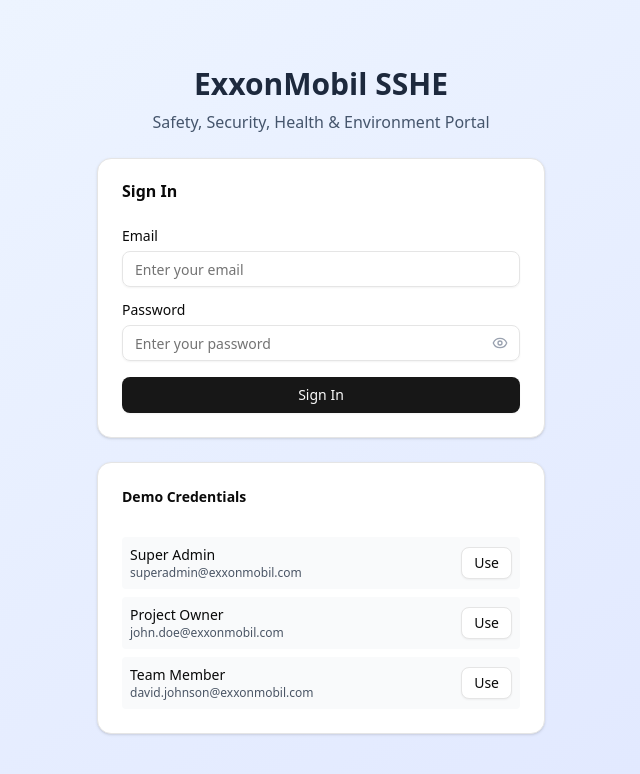
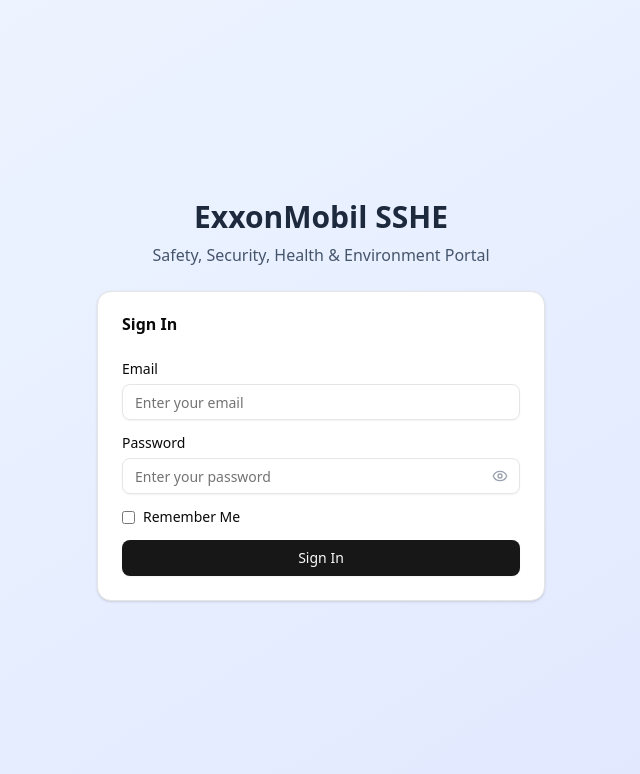
Before and after one commit to kryptonxarmy/sshe-scrum-management, a Next.js app: page / in a window 1280 px wide. Shown: the top 774 px of the page, without its empty margins (319-959 px from the left). Built offline with nearby package versions, Linux system fonts and the light colour scheme.

Commit message:
demo credentials etc

```diff
--- a/src/app/admin/users/page.js
+++ b/src/app/admin/users/page.js
@@ -365,7 +365,7 @@ const AdminUsersPage = () => {
         {/* Filters and Search */}
         <Card className="mb-6">
           <CardContent className="pt-6">
-            <div className="grid grid-cols-1 md:grid-cols-4 gap-4">
+            <div className="grid grid-cols-1 md:grid-cols-4 gap-2 md:gap-2 items-center">
               <div className="relative">
                 <Search className="absolute left-3 top-1/2 transform -translate-y-1/2 text-gray-400 w-4 h-4" />
                 <Input placeholder="Cari nama atau email..." value={searchTerm} onChange={(e) => setSearchTerm(e.target.value)} className="pl-10" />
--- a/src/components/Navbar.js
+++ b/src/components/Navbar.js
@@ -78,9 +78,6 @@ export default function Navbar({ active = "tasks", showTasks = false }) {
               <DropdownMenuItem className="flex items-center gap-2">
                 <User size={16} /> Profile
               </DropdownMenuItem>
-              <DropdownMenuItem className="flex items-center gap-2">
-                <Settings size={16} /> Settings
-              </DropdownMenuItem>
               <DropdownMenuSeparator />
               <DropdownMenuItem onClick={handleLogout} className="flex items-center gap-2 text-red-600">
                 <LogOut size={16} /> Logout
--- a/src/components/admin/AdminDashboard.js
+++ b/src/components/admin/AdminDashboard.js
@@ -82,10 +82,6 @@ const AdminDashboard = () => {
                   <User size={16} />
                   Profile
                 </DropdownMenuItem>
-                <DropdownMenuItem className="flex items-center gap-2">
-                  <Settings size={16} />
-                  Settings
-                </DropdownMenuItem>
                 <DropdownMenuSeparator />
                 <DropdownMenuItem onClick={handleLogout} className="flex items-center gap-2 text-red-600">
                   <LogOut size={16} />
--- a/src/components/auth/LoginPage.js
+++ b/src/components/auth/LoginPage.js
@@ -1,6 +1,6 @@
 "use client";
 
-import { useState } from "react";
+import { useState, useEffect } from "react";
 import { useRouter } from "next/navigation";
 import { useAuth } from "@/contexts/AuthContext";
 import { Button } from "@/components/ui/button";
@@ -13,6 +13,18 @@ import { AlertCircle, Eye, EyeOff } from "lucide-react";
 const LoginPage = () => {
   const [email, setEmail] = useState("");
   const [password, setPassword] = useState("");
+  const [rememberMe, setRememberMe] = useState(false);
+  // Cek localStorage saat komponen mount
+  useEffect(() => {
+    const savedEmail = localStorage.getItem("rememberMeEmail");
+    const savedPassword = localStorage.getItem("rememberMePassword");
+    const savedRemember = localStorage.getItem("rememberMeChecked");
+    if (savedEmail && savedPassword && savedRemember === "true") {
+      setEmail(savedEmail);
+      setPassword(savedPassword);
+      setRememberMe(true);
+    }
+  }, []);
   const [showPassword, setShowPassword] = useState(false);
   const [error, setError] = useState("");
   const [loading, setLoading] = useState(false);
@@ -23,6 +35,17 @@ const LoginPage = () => {
     e.preventDefault();
     setError("");
     setLoading(true);
+
+    // Simpan ke localStorage jika rememberMe dicentang
+    if (rememberMe) {
+      localStorage.setItem("rememberMeEmail", email);
+      localStorage.setItem("rememberMePassword", password);
+      localStorage.setItem("rememberMeChecked", "true");
+    } else {
+      localStorage.removeItem("rememberMeEmail");
+      localStorage.removeItem("rememberMePassword");
+      localStorage.setItem("rememberMeChecked", "false");
+    }
 
     const result = await login(email, password);
 
@@ -93,6 +116,18 @@ const LoginPage = () => {
                 </div>
               </div>
 
+              {/* Remember Me Checkbox */}
+              <div className="flex items-center space-x-2">
+                <input
+                  id="rememberMe"
+                  type="checkbox"
+                  checked={rememberMe}
+                  onChange={(e) => setRememberMe(e.target.checked)}
+                  className="accent-indigo-600"
+                />
+                <Label htmlFor="rememberMe" className="cursor-pointer">Remember Me</Label>
+              </div>
+
               {error && (
                 <Alert variant="destructive">
                   <AlertCircle className="h-4 w-4" />
@@ -107,27 +142,6 @@ const LoginPage = () => {
           </CardContent>
         </Card>
 
-        {/* Demo Credentials */}
-        <Card>
-          <CardHeader>
-            <CardTitle className="text-sm">Demo Credentials</CardTitle>
-          </CardHeader>
-          <CardContent>
-            <div className="space-y-2">
-              {demoUsers.map((user, index) => (
-                <div key={index} className="flex items-center justify-between p-2 bg-gray-50 rounded cursor-pointer hover:bg-gray-100 transition-colors" onClick={() => fillDemoCredentials(user.email, user.password)}>
-                  <div>
-                    <p className="text-sm font-medium">{user.role}</p>
-                    <p className="text-xs text-gray-600">{user.email}</p>
-                  </div>
-                  <Button variant="outline" size="sm">
-                    Use
-                  </Button>
-                </div>
-              ))}
-            </div>
-          </CardContent>
-        </Card>
       </div>
     </div>
   );
--- a/src/components/dashboard/Dashboard.js
+++ b/src/components/dashboard/Dashboard.js
@@ -123,10 +123,6 @@ const Dashboard = () => {
                   <User size={16} />
                   Profile
                 </DropdownMenuItem>
-                <DropdownMenuItem className="flex items-center gap-2">
-                  <Settings size={16} />
-                  Settings
-                </DropdownMenuItem>
                 <DropdownMenuSeparator />
                 <DropdownMenuItem onClick={handleLogout} className="flex items-center gap-2 text-red-600">
                   <LogOut size={16} />
```
